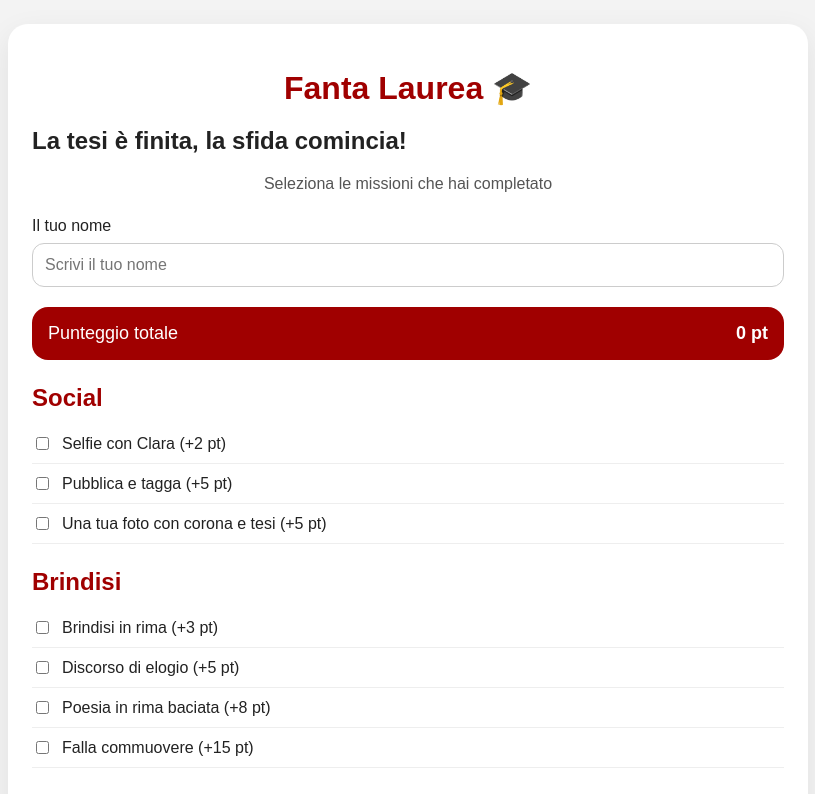
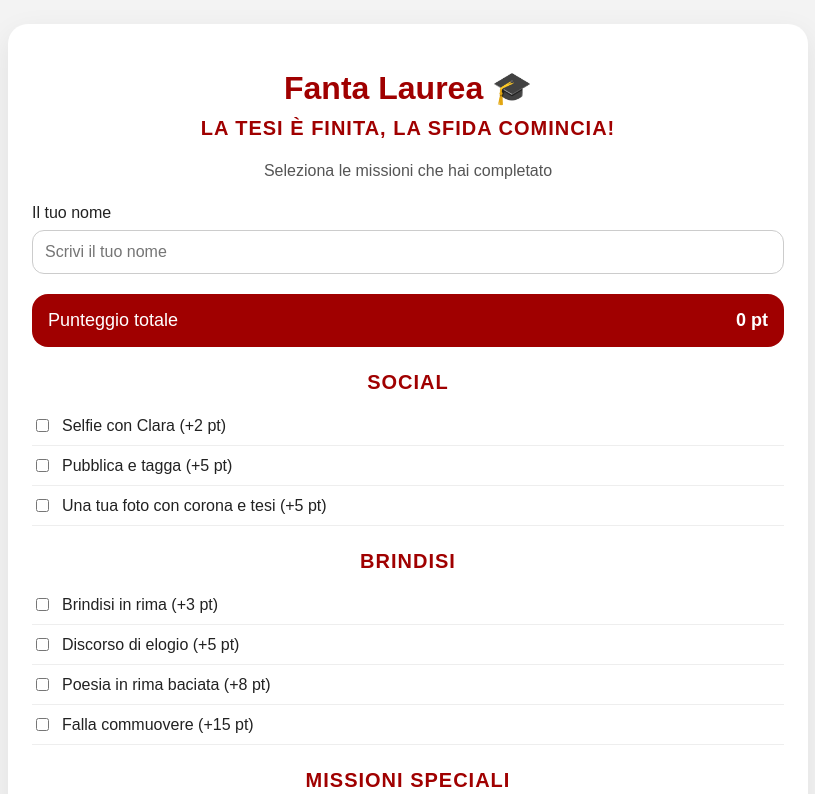
Before and after one commit to consoclara2002-dev/fanta-laurea, a React (Vite) app: page / in a window 1280 px wide. Shown: the top 794 px of the page, without its empty margins (232-1047 px from the left). Built offline with nearby package versions, Linux system fonts and the light colour scheme; no server answers; the database is empty.

Commit message:
aggiunto stile h2

```diff
--- a/src/styles.css
+++ b/src/styles.css
@@ -116,7 +116,7 @@ h1 {
   border-bottom: 1px solid #eee;
 }
 
-.h2 {
+h2 {
   text-align: center;
   font-size: 20px;
   font-weight: 700;
```
